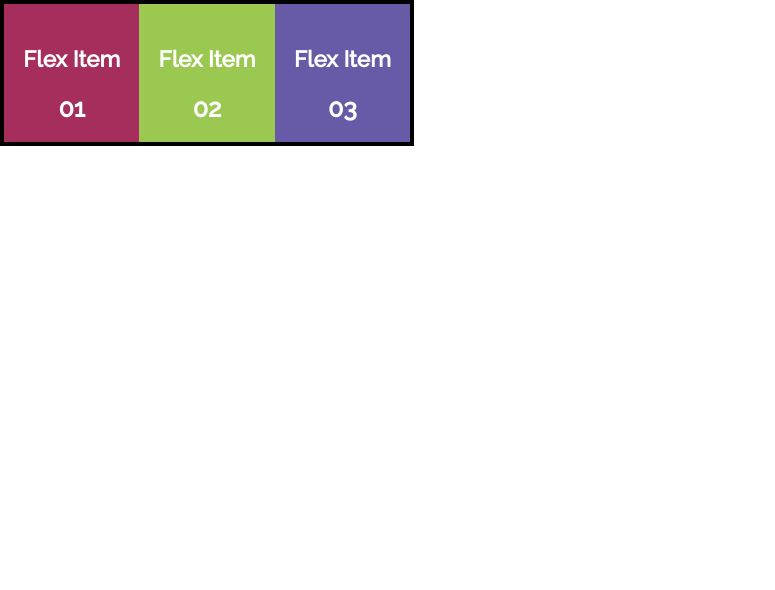
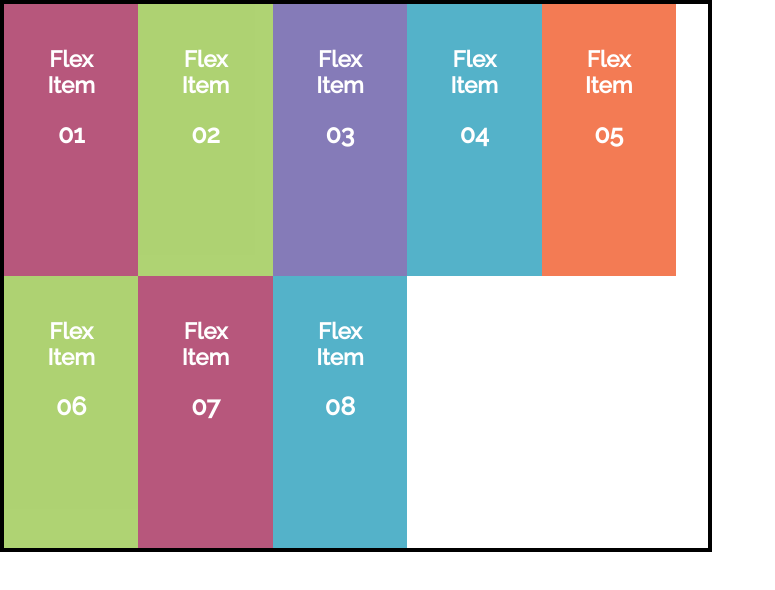
Before and after one commit to carolynkunz/flexbox, a plain HTML site: page index.html in a window 1280 px wide. Shown: the whole page, without its empty margins (0-775 px from the left). Drawn offline with Linux system fonts and the light colour scheme.

Commit message:
flow direction and line wrapping

```diff
--- a/index.html
+++ b/index.html
@@ -10,20 +10,47 @@
   <body>
 
     <div class="flex-container">
-      <div class="flex-item">
+
+      <div class="flex-item flex-item-01">
         <h3>Flex Item</h3>
         <strong>01</strong>
       </div>
 
-      <div class="flex-item">
+      <div class="flex-item flex-item-02">
         <h3>Flex Item</h3>
         <strong>02</strong>
       </div>
 
-      <div class="flex-item">
+      <div class="flex-item flex-item-03">
         <h3>Flex Item</h3>
         <strong>03</strong>
       </div>
+
+      <div class="flex-item flex-item-04">
+        <h3>Flex Item</h3>
+        <strong>04</strong>
+      </div>
+
+      <div class="flex-item flex-item-05">
+        <h3>Flex Item</h3>
+        <strong>05</strong>
+      </div>
+
+      <div class="flex-item flex-item-06">
+        <h3>Flex Item</h3>
+        <strong>06</strong>
+      </div>
+
+      <div class="flex-item flex-item-07">
+        <h3>Flex Item</h3>
+        <strong>07</strong>
+      </div>
+
+      <div class="flex-item flex-item-08">
+        <h3>Flex Item</h3>
+        <strong>08</strong>
+      </div>
+
     </div>
 
   </body>
--- a/styles.css
+++ b/styles.css
@@ -6,8 +6,19 @@ body {
 }
 
 .flex-container {
-	display: inline-flex;
-	border:solid 4px #000;
+	display: flex;
+	/*shorthand for using direction and wrap*/
+	flex-flow: row wrap;
+	/*flex-wrap: wrap-reverse;*/
+	/*flex-wrap: wrap;*/
+	/*flex-wrap: nowrap;*/
+	/*flex-direction: row;*/
+	/*flex-direction: row-reverse;*/
+	/*flex-direction: column;*/
+	/*flex-direction: column-reverse;*/
+	border: solid 4px #000;
+	width: 55%;
+	height: 34em;
 }
 
 .flex-item {
@@ -15,18 +26,40 @@ body {
 	font-size: 1.2em;
 	padding: 1em;
 	text-align: center;
+	opacity: 0.8;
+	width: 5em;
 }
 
-.flex-item:first-child {
+.flex-item-01 {
 	background-color: #A62E5C;
 }
 
-.flex-item:nth-child(2) {
+.flex-item-02 {
 	background-color: #9BC850;
 }
 
-.flex-item:nth-child(3) {
+.flex-item-03 {
 	background-color: #675BA7;
+}
+
+.flex-item-04 {
+	background-color: #2A9FBC;
+}
+
+.flex-item-05 {
+	background-color: #F15B2A;
+}
+
+.flex-item-06 {
+	background-color: #9BC850;
+}
+
+.flex-item-07 {
+	background-color: #A62E5C;
+}
+
+.flex-item-08 {
+	background-color: #2A9FBC;
 }
 
 .flex-item strong {
```
